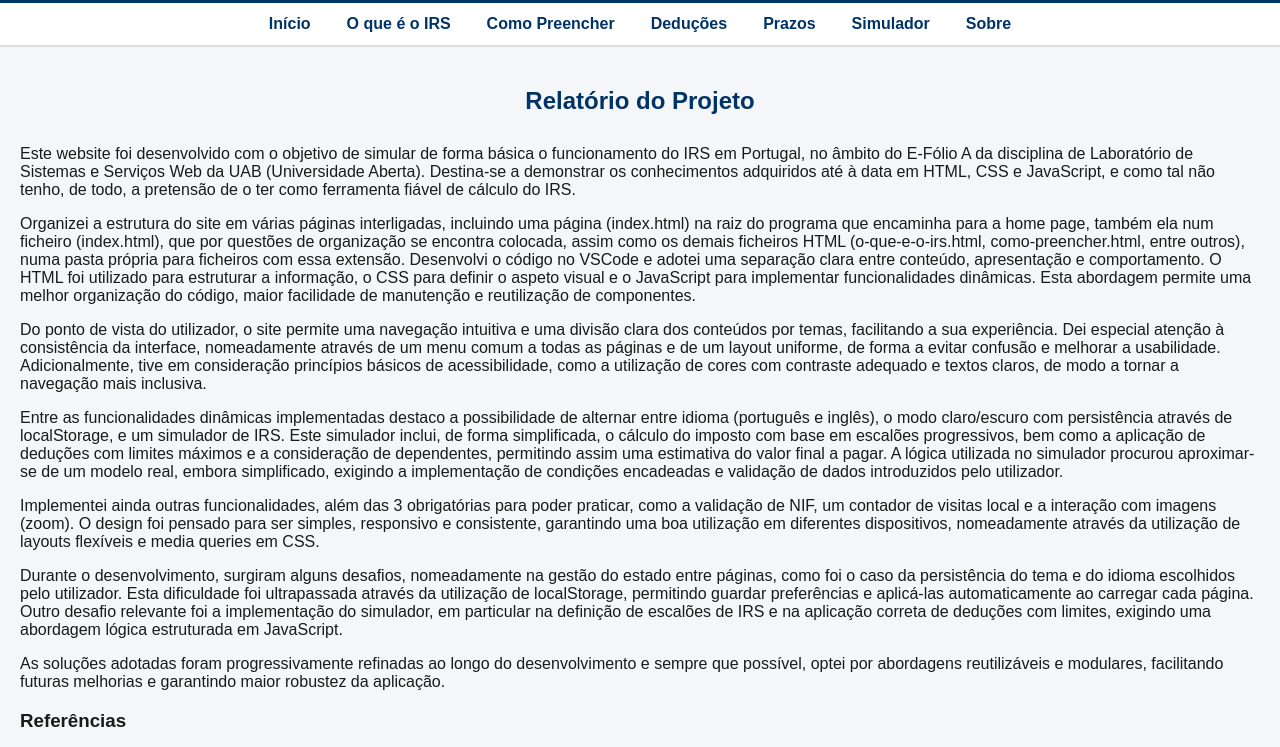
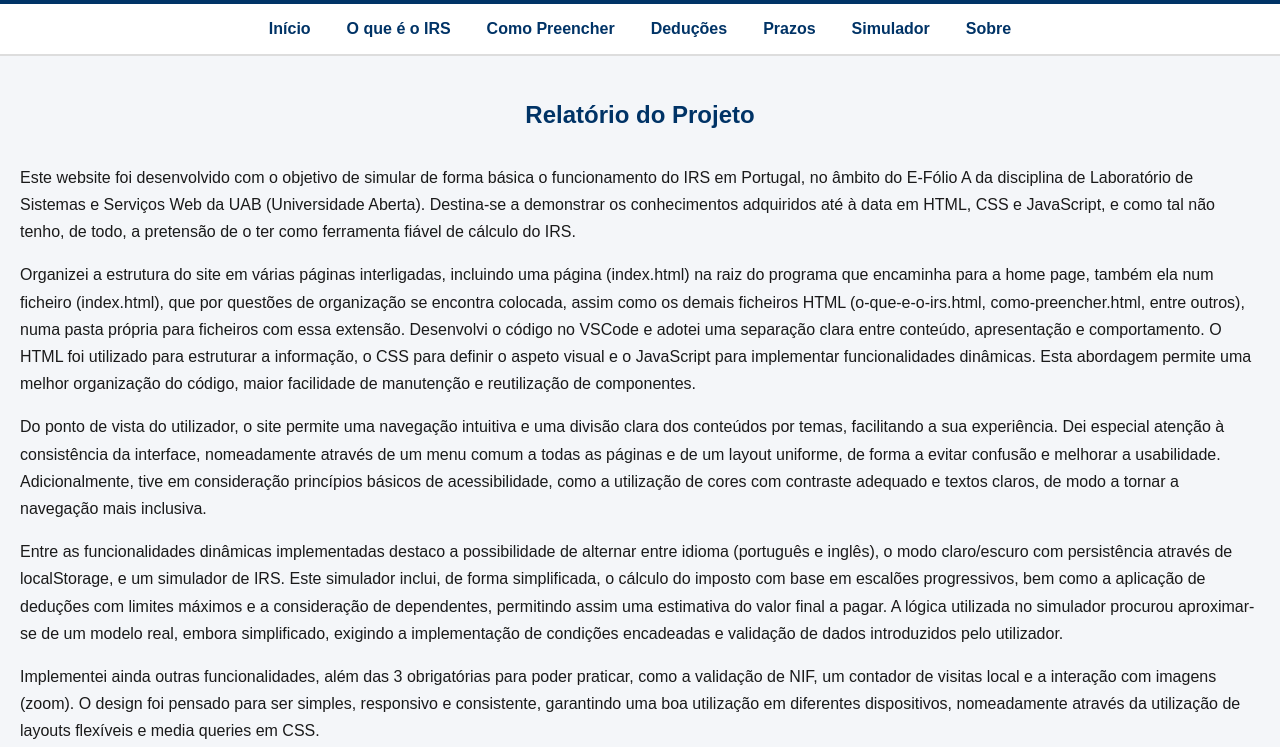
Before and after one commit to glarsen1/irs-site, a plain HTML site: page about.html in a window 1280 px wide. Shown: the part 58-805 px from the top of the page. Drawn offline with Linux system fonts and the light colour scheme.

Commit message:
Apply about page typography improvements

```diff
--- a/about.html
+++ b/about.html
@@ -7,9 +7,10 @@
 
     <link rel="stylesheet" href="css/style.css">
     <script defer src="js/script.js"></script>
+
 </head>
 
-<body>
+<body class="about-page">
 
     <header class="top-bar">
         <div class="logo">
--- a/css/style.css
+++ b/css/style.css
@@ -284,3 +284,11 @@ body.dark .top-bar {
 body.dark footer {
     background-color: #111;
 }
+
+body.about-page {
+    line-height: 1.6;
+}
+
+body.about-page p {
+    line-height: 1.7;
+}
```
